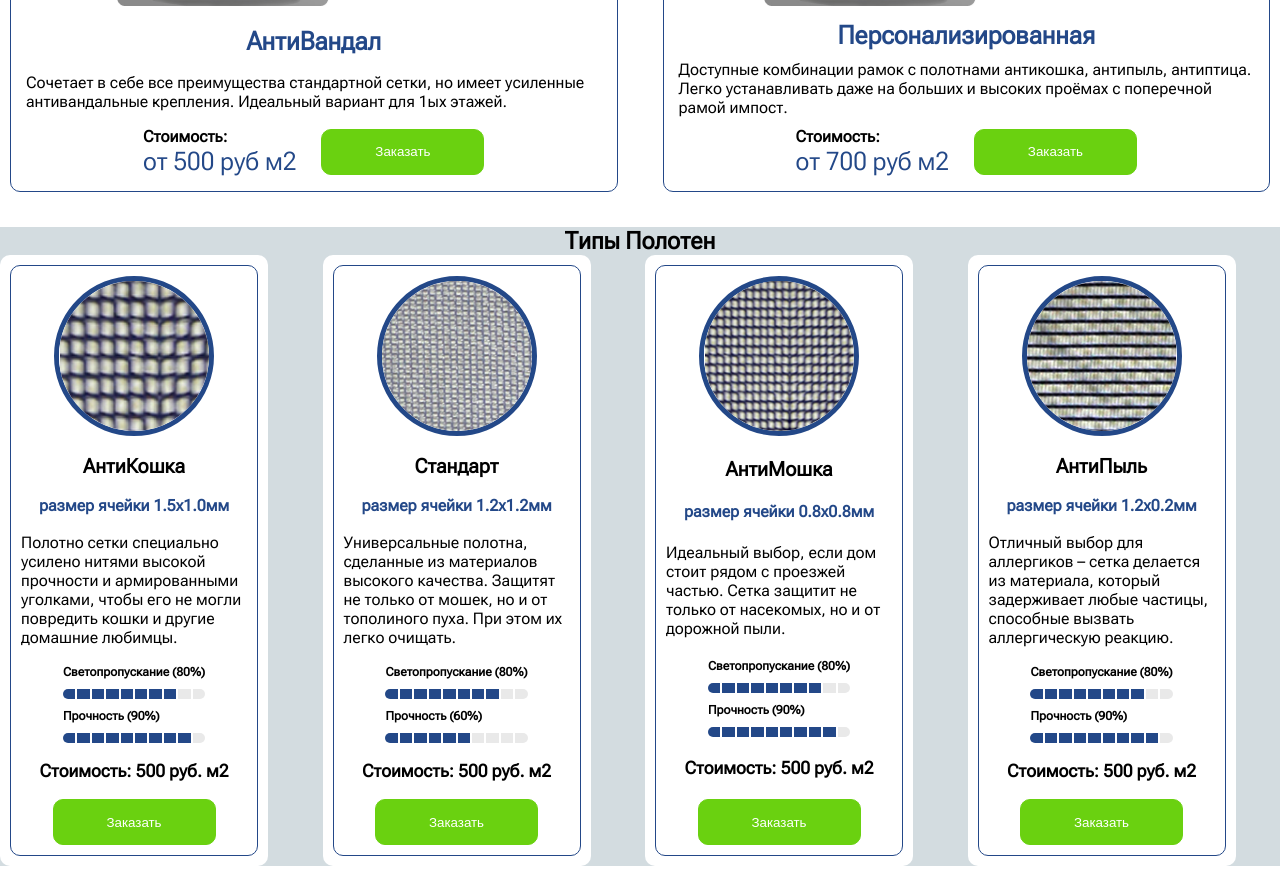
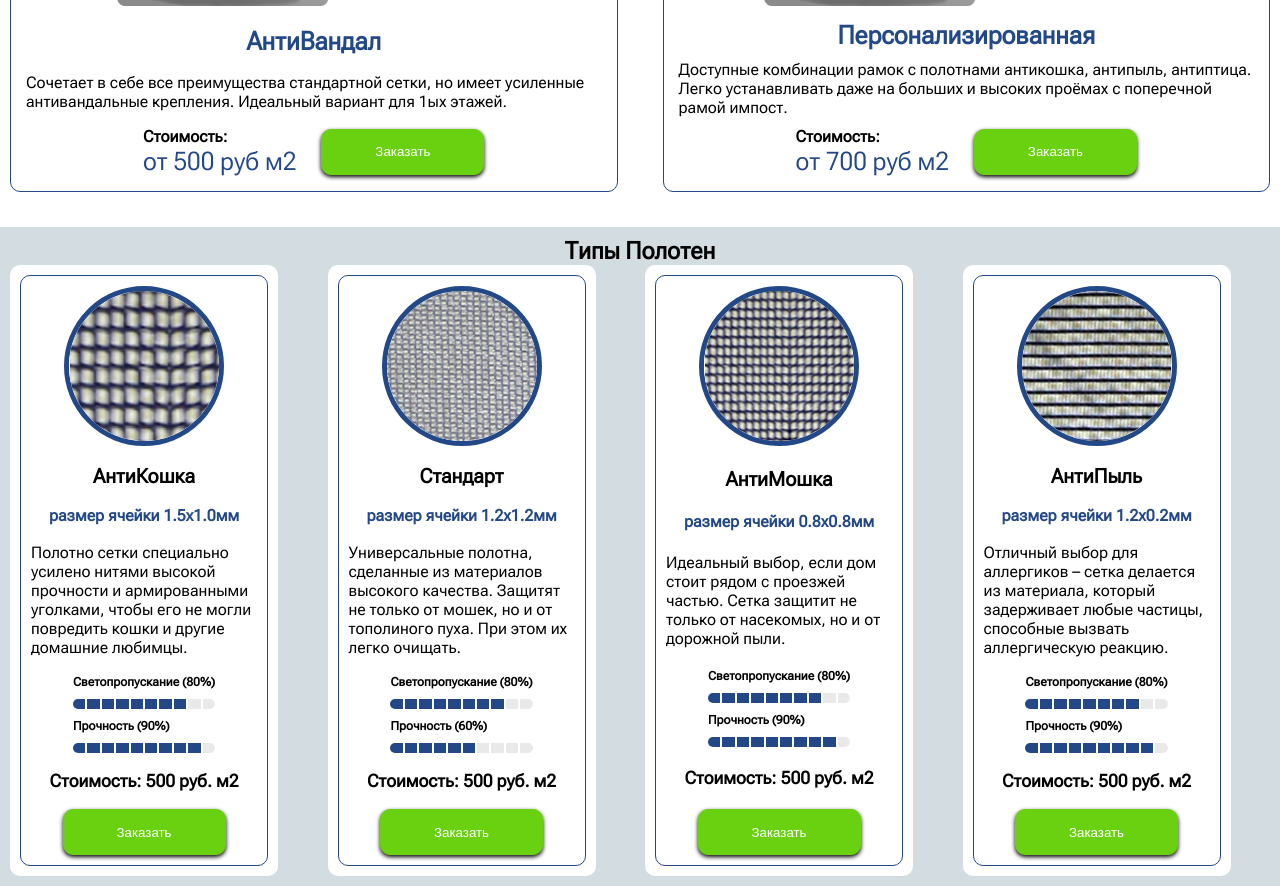
Before and after one commit to Maracash41/moskit, a React (Vite) app in the folder mosquito/: page / in a window 1280 px wide. Shown: the part 1220-2106 px from the top of the page. Built offline with nearby package versions, Linux system fonts and the light colour scheme.

Commit message:
feat: add shadow for order button

```diff
--- a/mosquito/src/components/NetTypes/netTypes.module.css
+++ b/mosquito/src/components/NetTypes/netTypes.module.css
@@ -1,6 +1,7 @@
 @import "../../styles/global.css";
 
 .netTypes {
+  padding: 10px;
   background-color: var(--section-background);
 }
 
--- a/mosquito/src/components/OrderButton/orderButton.module.css
+++ b/mosquito/src/components/OrderButton/orderButton.module.css
@@ -5,7 +5,7 @@
   border: 1px solid var(--btn-background);
   color: var(--secondary-color);
   border-radius: 10px;
-
+  box-shadow: 0px 2px 4px var(--text-color);
   cursor: pointer;
   transition: all 0.2s linear;
 
```
